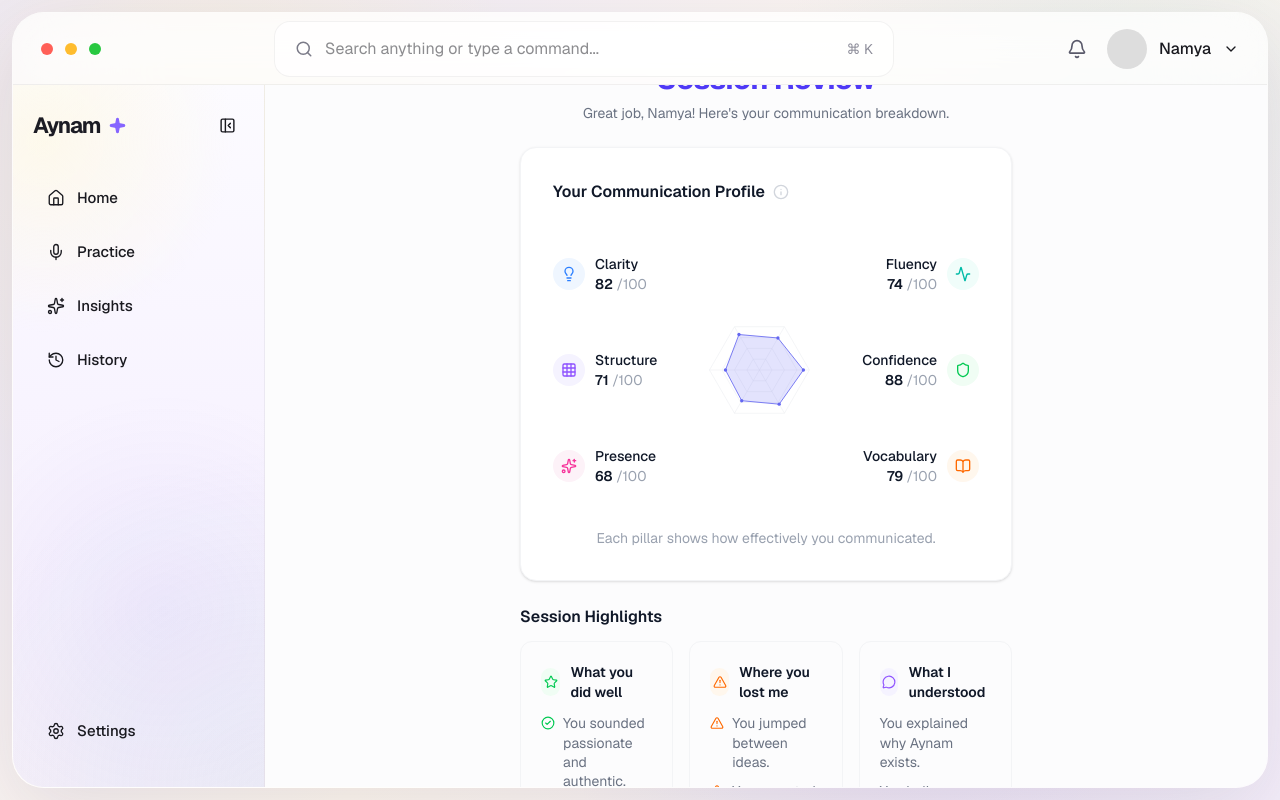
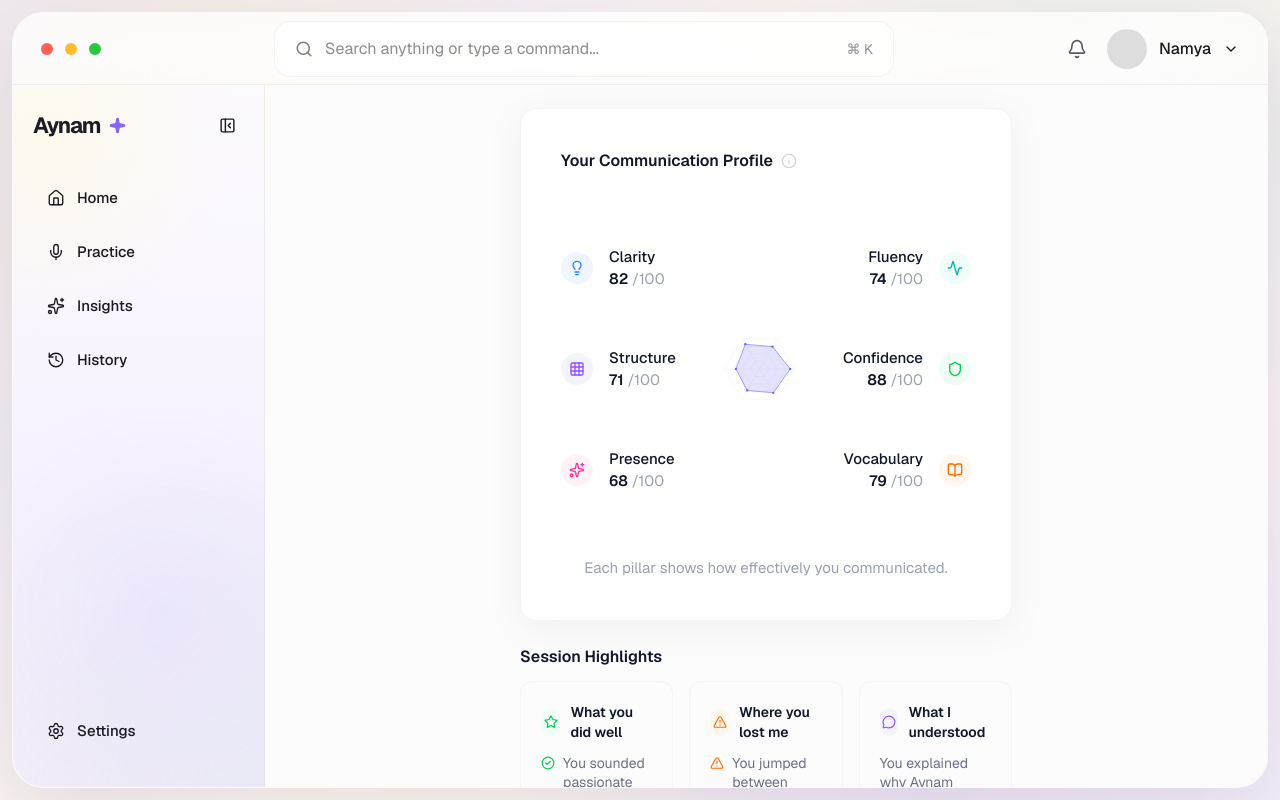
Before and after one commit to namyagaur/aynam.ai, a Next.js app: page /session/review in a window 1280 px wide. Built offline with nearby package versions, Linux system fonts and the light colour scheme.

Commit message:
updateeeee

```diff
--- a/components/session-review/overview/CommunicationProfileCard.tsx
+++ b/components/session-review/overview/CommunicationProfileCard.tsx
@@ -38,7 +38,7 @@
   const axisLines = pillars.map((p) => toPoint(p.angle, MAX_RADIUS));
 
   return (
-    <svg viewBox="0 0 300 300" className="h-[300px] w-[300px]">
+    <svg viewBox="0 0 300 300" className="h-[360px] w-[360px]">
       {gridPolygons.map((points, i) => (
         <polygon
           key={i}
@@ -80,7 +80,7 @@
   const right = pillars.filter((p) => p.angle === 60 || p.angle === 0 || p.angle === 300);
 
   return (
-    <div className="rounded-2xl border border-gray-100 bg-white p-8 shadow-sm">
+    <div className="rounded-2xl border border-[#F1F3F5] bg-white p-10 shadow-[0_8px_40px_rgba(15,23,42,0.05)]">
       <div className="flex items-center gap-2">
         <h2 className="text-base font-semibold text-gray-900">
           Your Communication Profile
@@ -104,7 +104,7 @@
         </div>
       </div>
 
-      <p className="mt-2 text-center text-sm text-gray-400">
+      <p className="mt-2 text-center text-[15px] text-gray-400">
         Each pillar shows how effectively you communicated.
       </p>
     </div>
@@ -122,13 +122,13 @@
 }) {
   const Icon = pillar.icon;
   return (
-    <div className={`flex items-center gap-2.5 ${align === "right" ? "flex-row-reverse text-right" : ""}`}>
+    <div className={`flex items-center gap-4 ${align === "right" ? "flex-row-reverse text-right" : ""}`}>
       <span className={`flex h-8 w-8 flex-shrink-0 items-center justify-center rounded-full ${pillar.iconBg}`}>
         <Icon className={`h-4 w-4 ${pillar.iconColor}`} />
       </span>
       <div>
-        <p className="text-sm font-medium text-gray-900">{pillar.label}</p>
-        <p className="text-sm text-gray-900">
+        <p className="text-[15px] font-medium text-gray-900">{pillar.label}</p>
+        <p className="text-[15px] text-gray-900">
           <span className="font-semibold">{score}</span>
           <span className="text-gray-400"> /100</span>
         </p>
```
